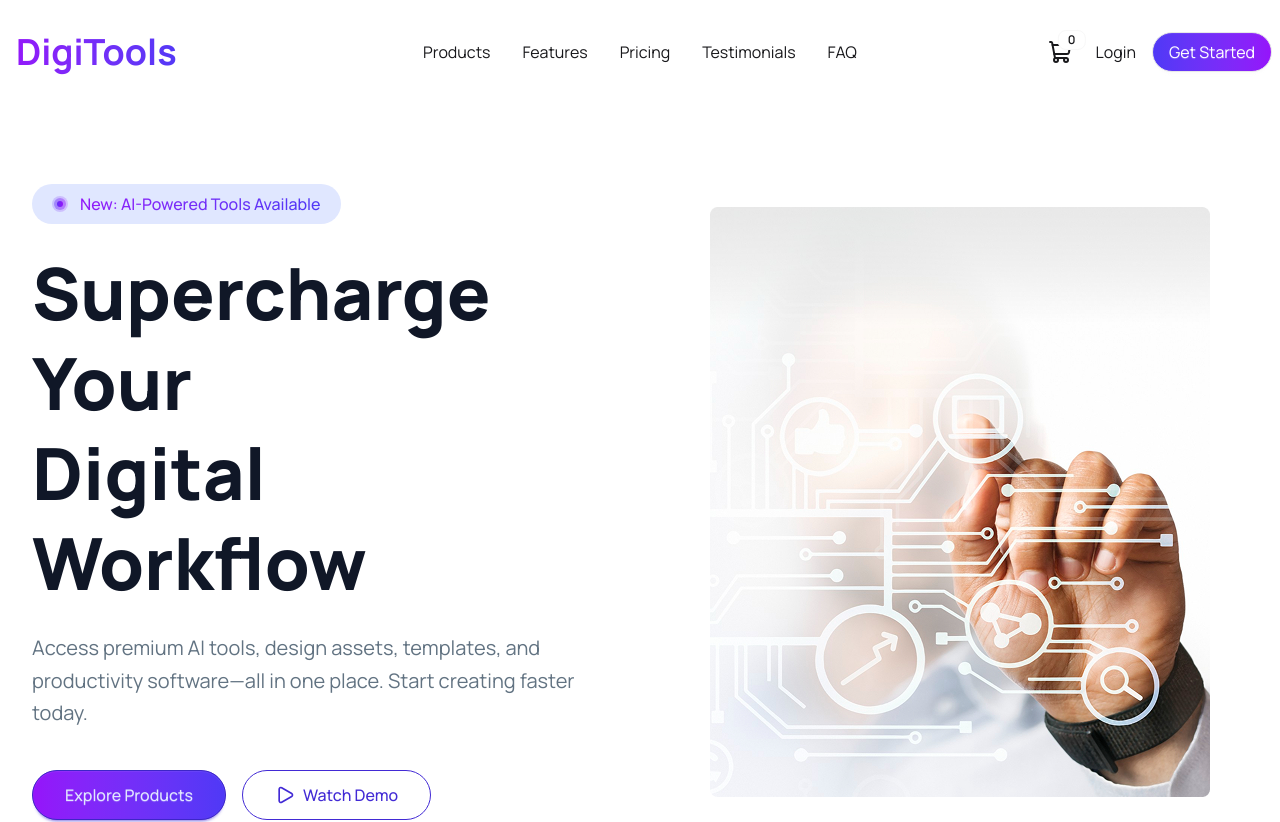
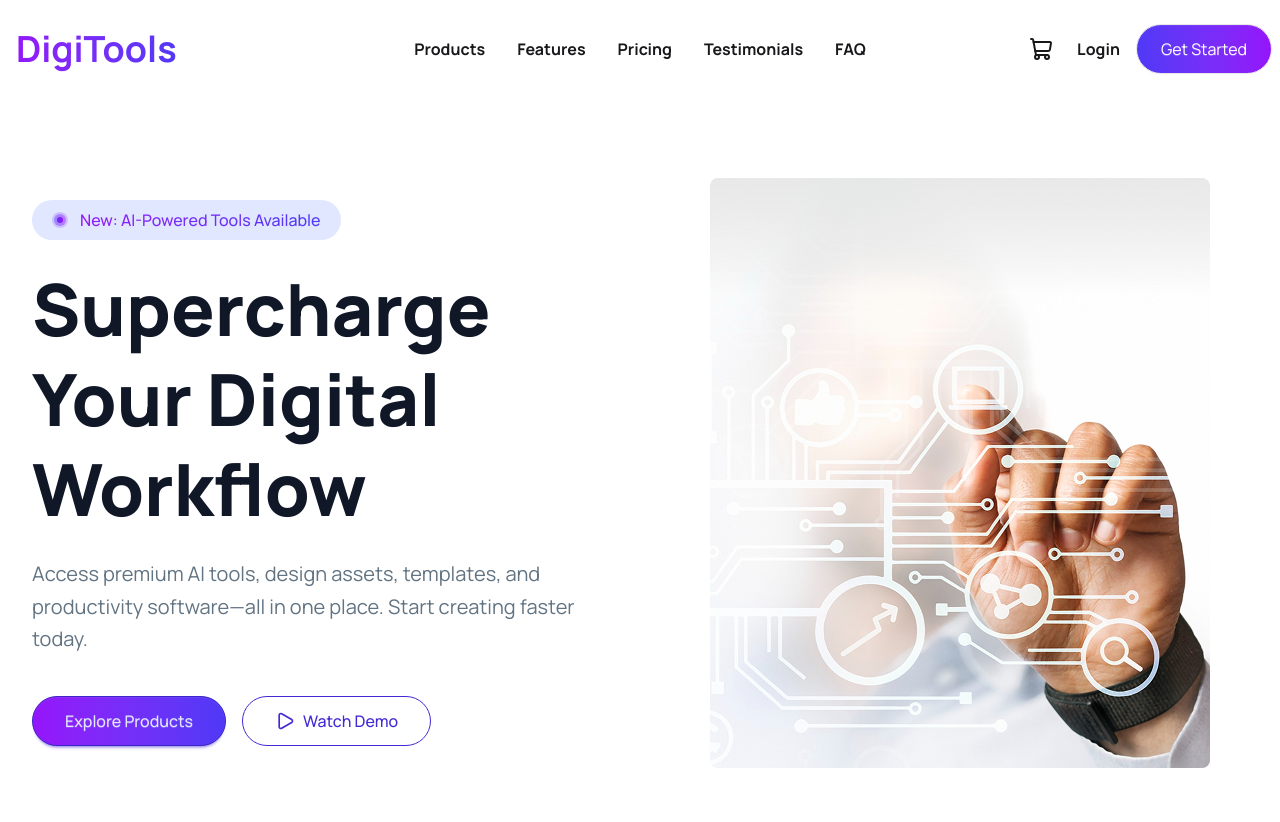
Before and after one commit to Kz-Himel/DigiTools-Platform, a React (Vite) app: page / in a window 1280 px wide. Shown: the top 822 px of the page. Built offline with nearby package versions, Linux system fonts and the light colour scheme.

Commit message:
Added some innitial changes in Navbar and Banner

```diff
--- a/src/components/Banner/Banner.jsx
+++ b/src/components/Banner/Banner.jsx
@@ -21,8 +21,7 @@ const Banner = () => {
 
             {/* Heading */}
             <h1 className="text-4xl sm:text-5xl lg:text-6xl xl:text-7xl font-extrabold text-[#101727] leading-tight">
-              Supercharge Your <br className="hidden sm:block" />
-              Digital Workflow
+              Supercharge Your Digital Workflow
             </h1>
 
             {/* Description */}
--- a/src/components/Navbar/Navbar.jsx
+++ b/src/components/Navbar/Navbar.jsx
@@ -64,11 +64,11 @@ const Navbar = ({cartItem}) => {
             </ul>
           </div>
           <div className="logo">
-              <h1 className="text-4xl p-2 font-bold
+              <a className="text-4xl p-2 font-bold
                  bg-gradient-to-r from-[#9514fa] to-[#4f39f6]
-                 bg-clip-text text-transparent">
+                 bg-clip-text text-transparent cursor-pointer">
                   DigiTools
-              </h1>
+              </a>
             </div>
         </div>
         <div className="navbar-center hidden lg:flex">
@@ -76,7 +76,7 @@ const Navbar = ({cartItem}) => {
             <li>
               <a
                 href=""
-                className="text-base no-underline link hover:link-primary"
+                className="text-base font-bold no-underline link hover:link-primary"
               >
                 Products
               </a>
@@ -85,7 +85,7 @@ const Navbar = ({cartItem}) => {
             <li>
               <a
                 href=""
-                className="text-base no-underline link hover:link-primary"
+                className="text-base font-bold no-underline link hover:link-primary"
               >
                 Features
               </a>
@@ -93,7 +93,7 @@ const Navbar = ({cartItem}) => {
             <li>
               <a
                 href=""
-                className="text-base no-underline link hover:link-primary"
+                className="text-base font-bold no-underline link hover:link-primary"
               >
                 Pricing
               </a>
@@ -101,7 +101,7 @@ const Navbar = ({cartItem}) => {
             <li>
               <a
                 href=""
-                className="text-base no-underline link hover:link-primary"
+                className="text-base font-bold no-underline link hover:link-primary"
               >
                 Testimonials
               </a>
@@ -109,7 +109,7 @@ const Navbar = ({cartItem}) => {
             <li>
               <a
                 href=""
-                className="text-base no-underline link hover:link-primary"
+                className="text-base font-bold no-underline link hover:link-primary"
               >
                 FAQ
               </a>
@@ -120,14 +120,17 @@ const Navbar = ({cartItem}) => {
           <div tabIndex={0} role="button" className="btn btn-ghost btn-circle">
             <div className="indicator">
               <LucideShoppingCart />{" "}
-              <span className="badge badge-sm indicator-item">{cartItem.length}</span>
+              {
+              cartItem.length > 0 && (
+              <span className="badge badge-sm indicator-item bg-red-500 text-white rounded-full">{cartItem.length}</span>
+              )}
             </div>
           </div>
           <div className="gap-4 items-center hidden md:flex ">
-            <a className="font-normal text-base no-underline link hover:link-primary">
+            <a className="text-base font-bold no-underline link hover:link-primary">
               Login
             </a>
-            <a className="btn text-white rounded-full font-normal bg-linear-to-l from-[#9514fa] to-[#4f39f6] hover:bg-linear-to-r from-[#9514fa] to-[#4f39f6] text-base">
+            <a className="btn text-white p-6 rounded-full font-normal bg-linear-to-l from-[#9514fa] to-[#4f39f6] hover:bg-linear-to-r from-[#9514fa] to-[#4f39f6] text-base">
               Get Started
             </a>
           </div>
```
